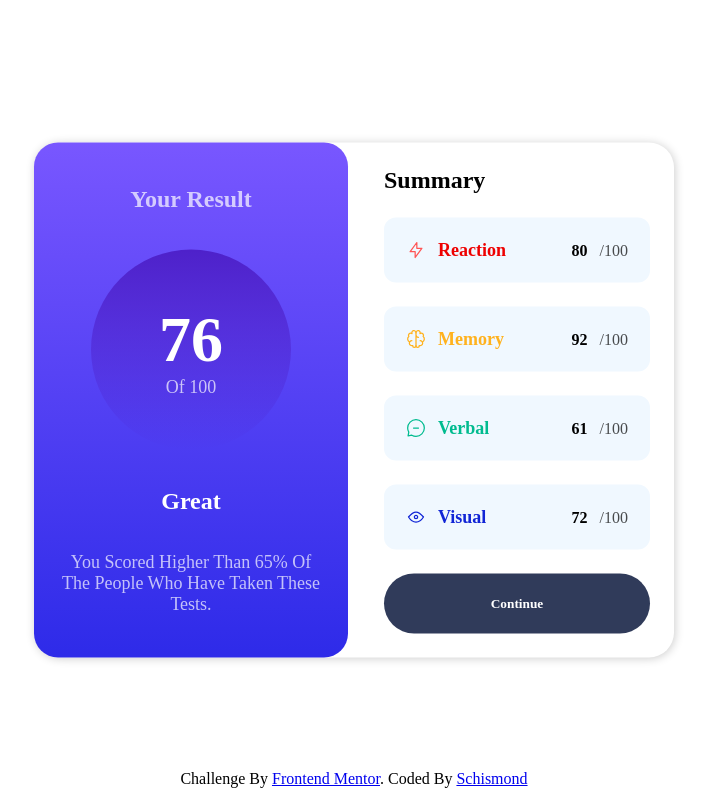
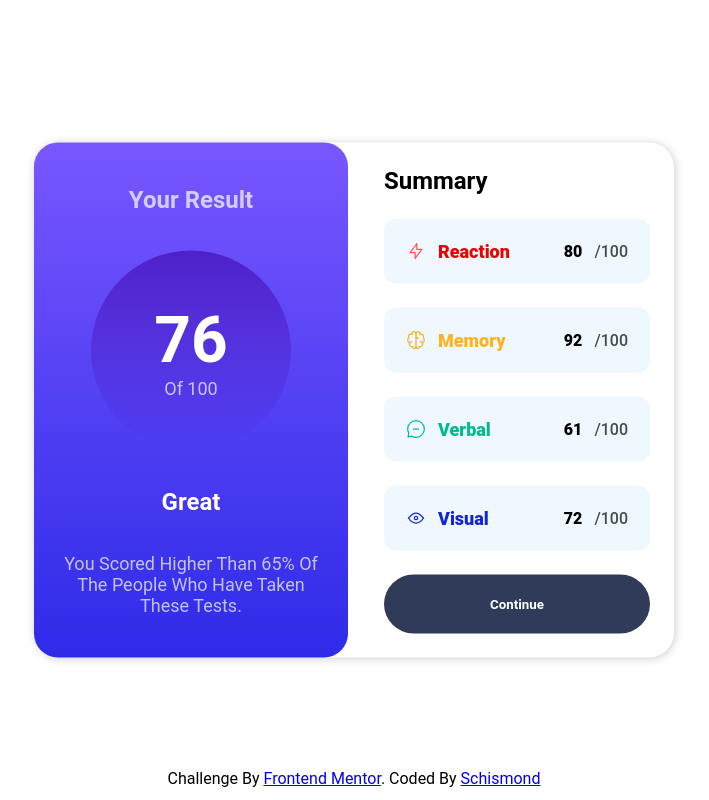
Before and after one commit to Schismond/results-summary-component-main, a plain HTML site: page index.html in a window 1280 px wide. Shown: the whole page, without its empty margins (286-995 px from the left). Drawn offline with Linux system fonts and the light colour scheme.

Commit message:
Update style.css

```diff
--- a/style.css
+++ b/style.css
@@ -2,7 +2,7 @@
     margin: 0;
     padding: 0;
     box-sizing: border-box;
-    font-family: 'Hanken Grotesk';
+    font-family: 'Hanken Grotesk','Roboto', 'Open Sans', 'Montserrat', 'Lato', 'Arial', sans-serif;
     text-transform: capitalize;
 }
 
```
